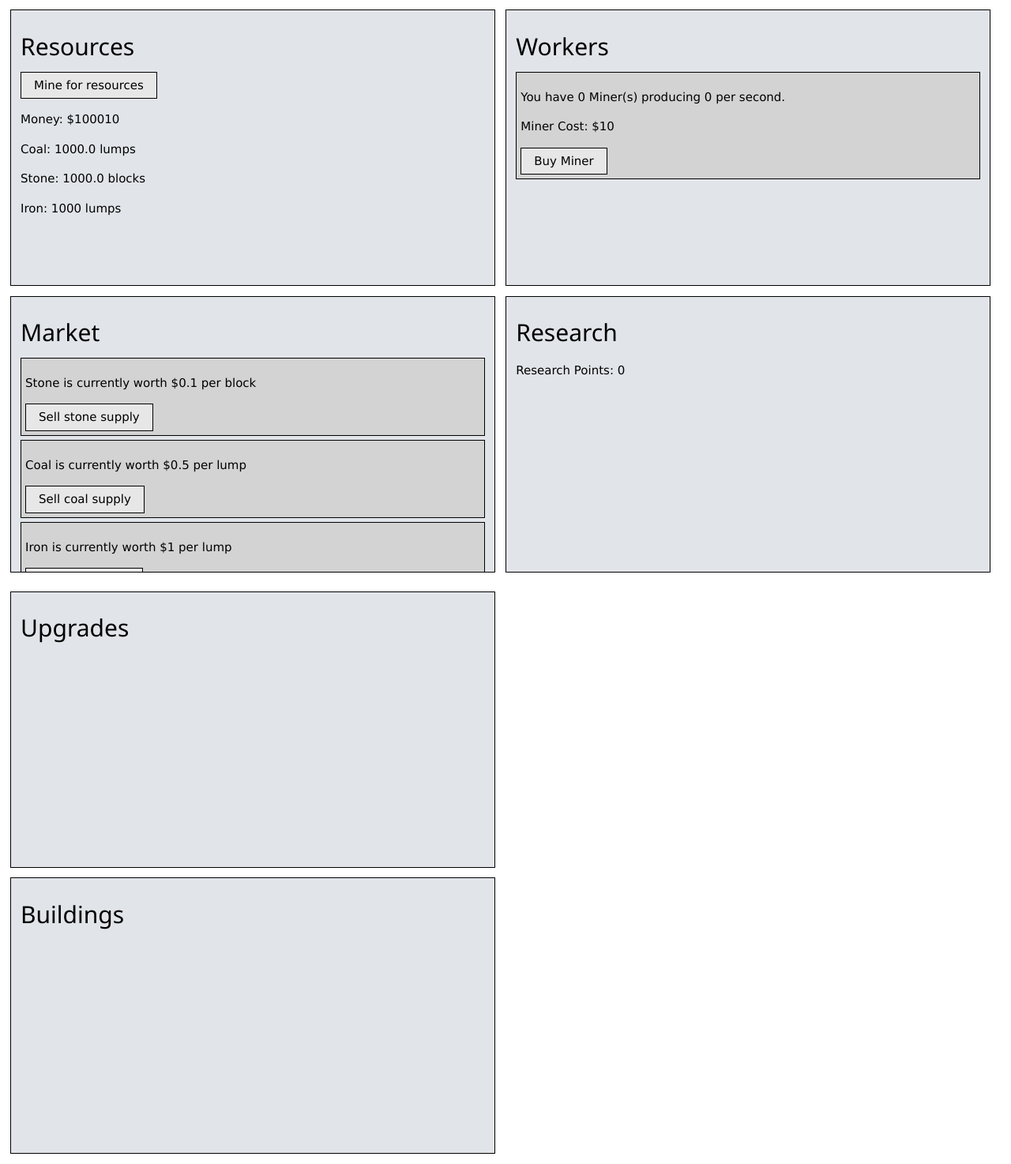
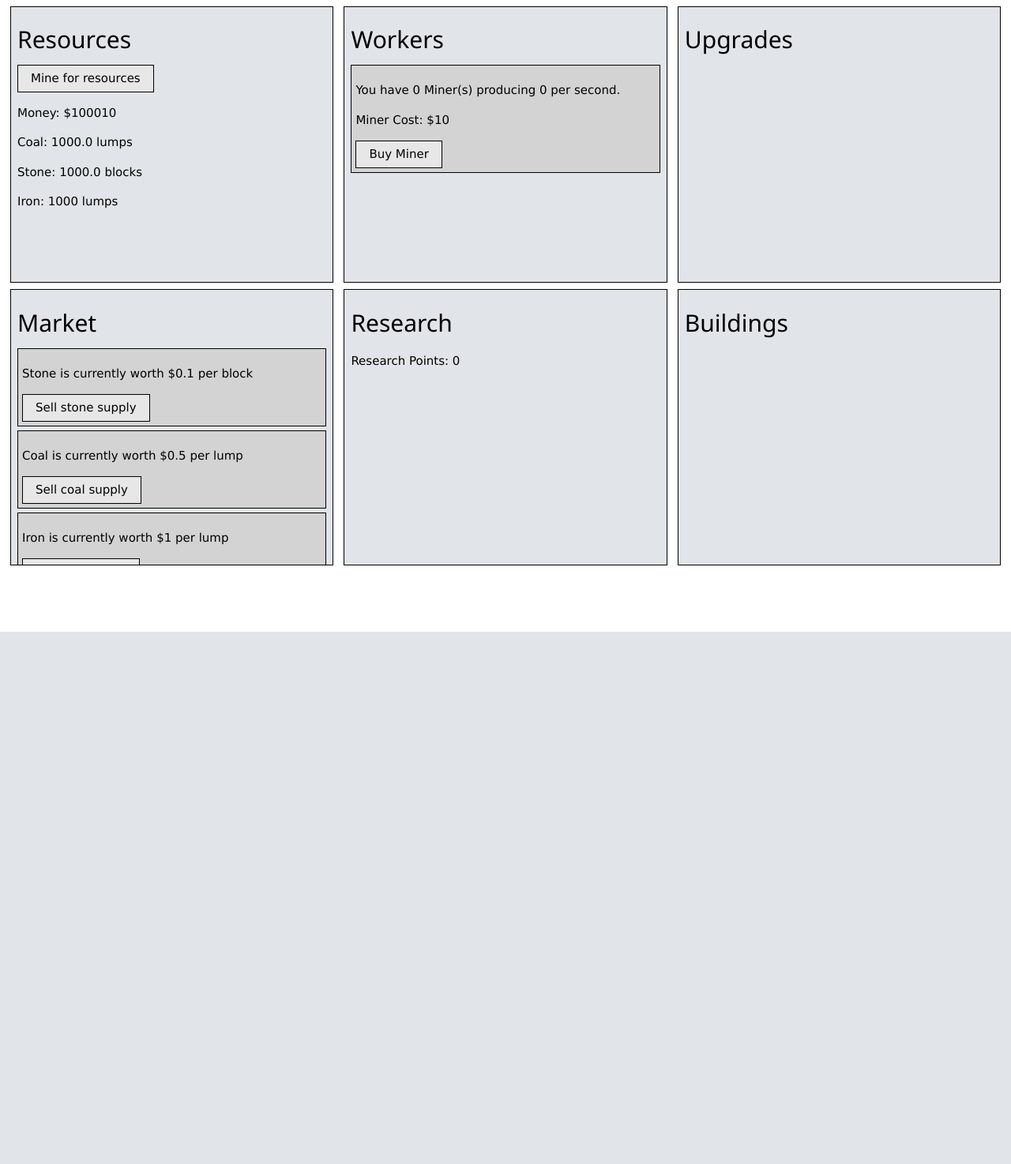
Before and after one commit to Fc500/Fc500.github.io, a PHP site: page /game.html in a window 1280 px wide. Shown: the whole page at 79% size. After the commit the page ends 800 px from the top, so only its background shows below. Run offline with PHP 8.4, Linux system fonts and the light colour scheme.

Commit message:
Update game.css

```diff
--- a/theengineer/game.css
+++ b/theengineer/game.css
@@ -26,7 +26,7 @@ button {
   }
 
 main {
-    width: 48%;
+    width: 32%;
     display: block;
     margin-left: 1%;
     margin-right: auto;
```
